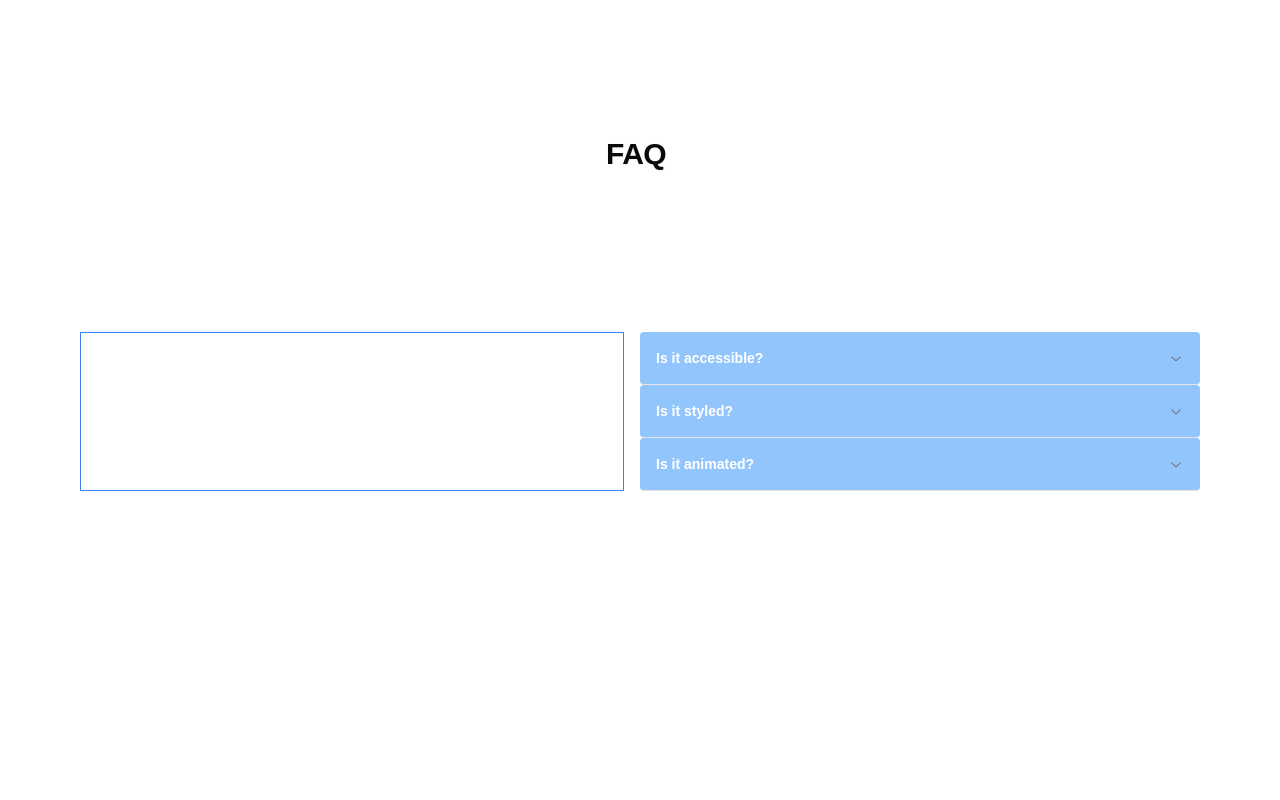
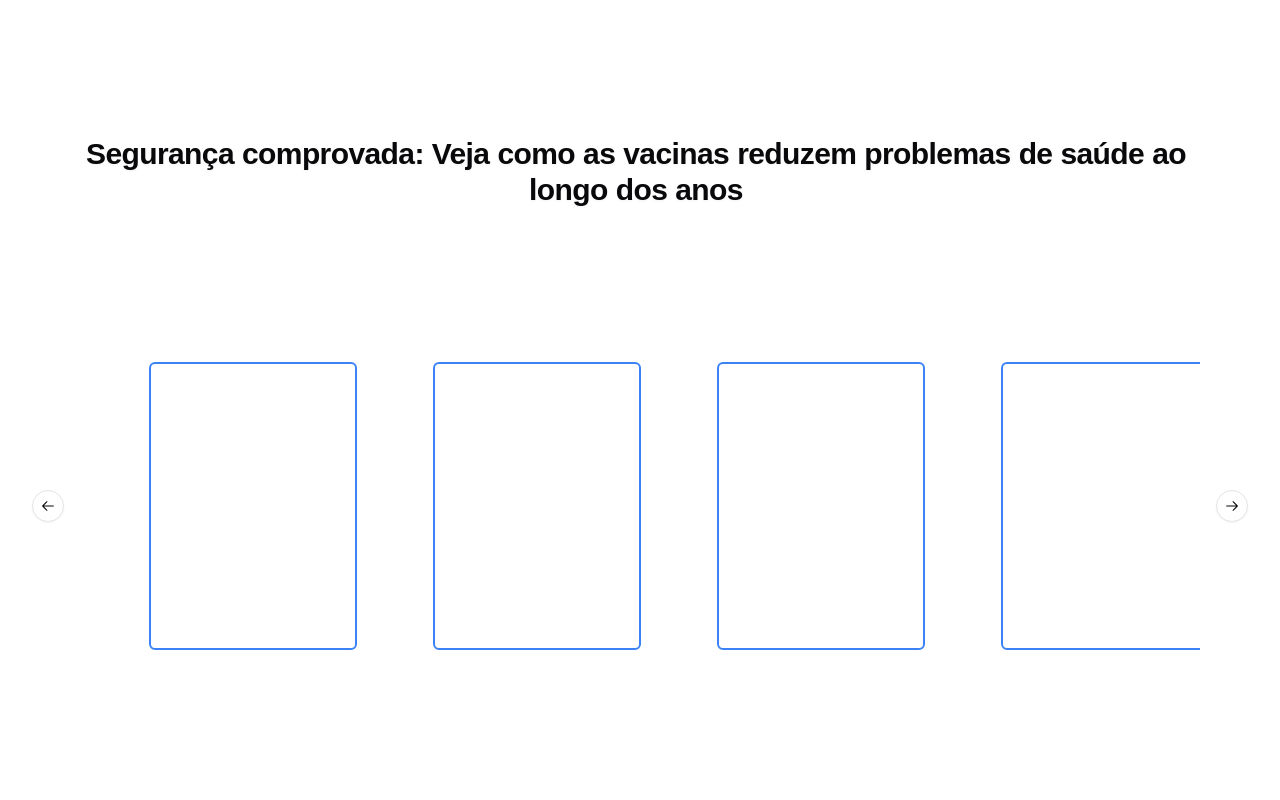
Before and after one commit to viniciussilvabarros05/landing-page-enf, a Next.js app: page / in a window 1280 px wide. Shown: the part 2280-3080 px from the top of the page. Built offline with nearby package versions, Linux system fonts and the light colour scheme.

Commit message:
feat: add special conditions section

```diff
--- a/package.json
+++ b/package.json
@@ -14,6 +14,7 @@
     "@radix-ui/react-slot": "^1.1.0",
     "class-variance-authority": "^0.7.0",
     "clsx": "^2.1.1",
+    "embla-carousel-autoplay": "^8.3.0",
     "embla-carousel-react": "^8.3.0",
     "framer-motion": "^11.9.0",
     "lucide-react": "^0.446.0",
--- a/src/app/page.tsx
+++ b/src/app/page.tsx
@@ -3,6 +3,7 @@ import { Header } from "@/components/header";
 import { Hero } from "@/components/hero";
 import { Profiles } from "@/components/profiles";
 import { Section2 } from "@/components/sectio2";
+import { SpecialsConditions } from "@/components/specials-conditionss";
 import Image from "next/image";
 
 export default function Home() {
@@ -12,6 +13,7 @@ export default function Home() {
       <Hero/>
       <Section2/>
       <Profiles/>
+      <SpecialsConditions/>
       <FAQ/>
     </div>
   );
--- /dev/null
+++ b/src/components/specials-conditionss.tsx
@@ -0,0 +1,67 @@
+"use client";
+
+import Autoplay from "embla-carousel-autoplay"
+import { Container } from "./ui/container";
+import WordPullUp from "./ui/word-pull-up";
+import { useRef } from "react";
+import { useInView } from "framer-motion";
+import {
+  Carousel,
+  CarouselContent,
+  CarouselItem,
+  CarouselPrevious,
+  CarouselNext,
+} from "./ui/carousel";
+import BlurFade from "./ui/blur-fade";
+
+
+export const SpecialsConditions = () => {
+  const ref = useRef(null);
+  const isInView = useInView(ref, { once: true });
+  return (
+    <Container>
+      <div ref={ref}>
+        {isInView && (
+          <WordPullUp
+            className="text-3xl w-full 2xl:text-5xl"
+            words="Segurança comprovada: Veja como as vacinas reduzem problemas de saúde ao longo dos anos"
+          />
+        )}
+      </div>
+      <BlurFade duration={0.3} delay={0.3} inView>
+        <Carousel
+          className="mt-40"
+          opts={{
+            align: "start",
+            loop: true,
+          }}
+          plugins={[
+            Autoplay({
+              delay: 3000,
+            }),
+          ]}
+        >
+          <CarouselContent>
+            <CarouselItem className="basis-1/4">
+              <div className="border-blue-500 border-2 w-52 h-72 rounded-md m-auto"></div>
+            </CarouselItem>
+            <CarouselItem className="basis-1/4">
+              <div className="border-blue-500 border-2 w-52 h-72 rounded-md m-auto"></div>
+            </CarouselItem>
+            <CarouselItem className="basis-1/4">
+              <div className="border-blue-500 border-2 w-52 h-72 rounded-md m-auto"></div>
+            </CarouselItem>
+            <CarouselItem className="basis-1/4">
+              <div className="border-blue-500 border-2 w-52 h-72 rounded-md m-auto"></div>
+            </CarouselItem>
+            <CarouselItem className="basis-1/4">
+              <div className="border-blue-500 border-2 w-52 h-72 rounded-md m-auto"></div>
+            </CarouselItem>
+          </CarouselContent>
+          <CarouselPrevious />
+          <CarouselNext />
+        </Carousel>
+      </BlurFade>
+    </Container>
+  );
+};
```
Also changed, not shown: 1 other file (tests, documents, lock files or other folders).
